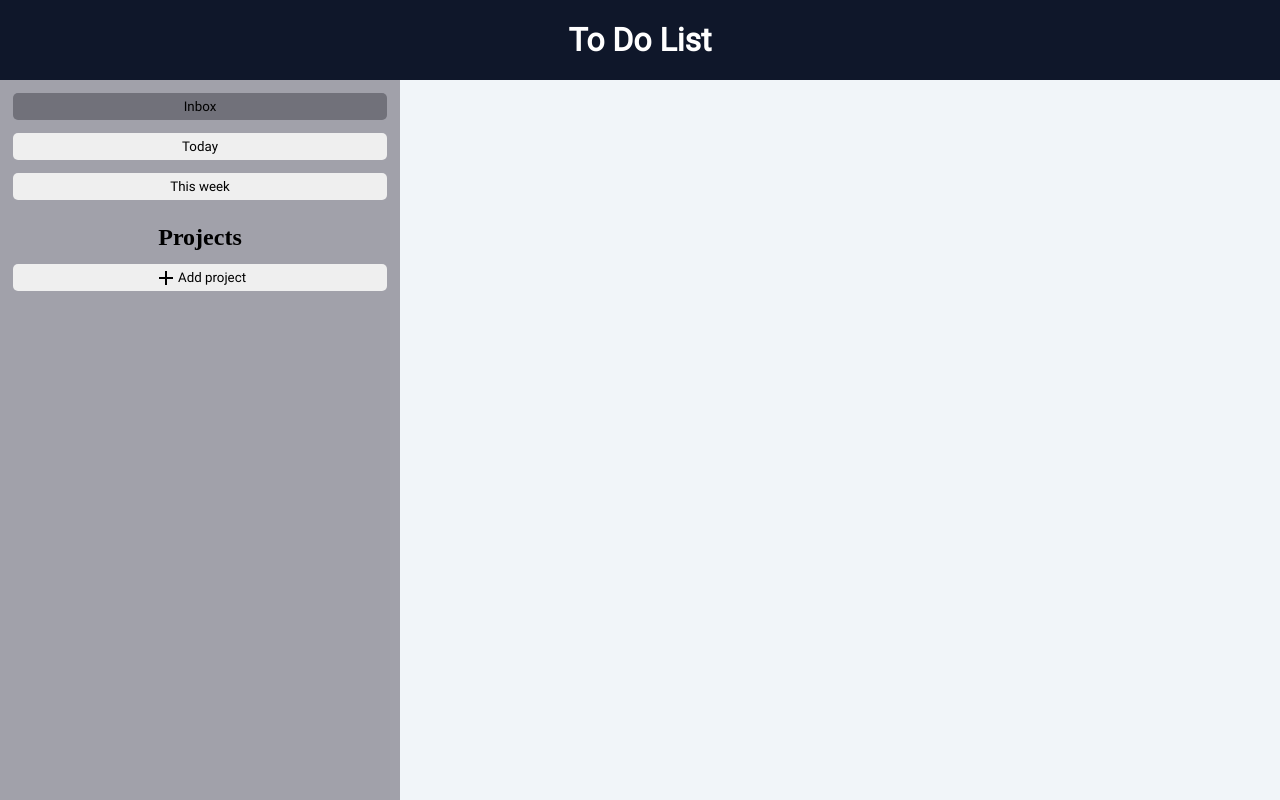
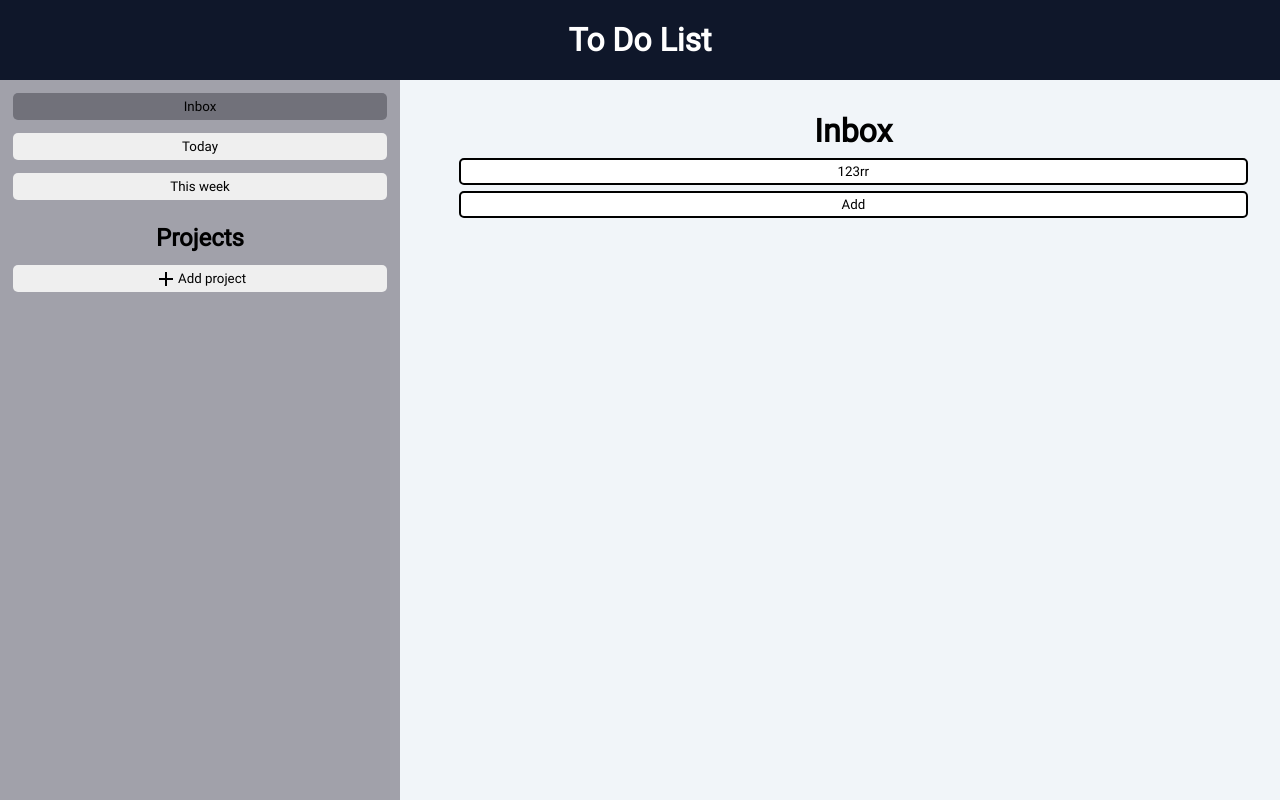
Before and after one commit to AkioKane/to-do, a website built with webpack: page src/index.html in a window 1280 px wide. Built offline with nearby package versions, Linux system fonts and the light colour scheme.

Commit message:
Add elements on container and style where

```diff
--- a/src/index.html
+++ b/src/index.html
@@ -40,7 +40,14 @@
           </div>
         </div>
       </div>
-      <div class="container-projects"></div>
+
+      <div class="container-projects">
+        <div class="content">
+          <h1>Inbox</h1>
+          <button class="item">123rr</button>
+          <button class="add-item">Add</button>
+        </div>
+      </div>
     </div>
   </div>
 
--- a/src/index.js
+++ b/src/index.js
@@ -1,6 +1,6 @@
 import "./style.css"
 import "./assets/add.svg"
-import * as btn from "./buttons"
+import * as btn from "./register"
 
 const content = document.getElementById("content")
 
--- a/src/buttons.js
+++ b/src/register.js
@@ -26,11 +26,28 @@ function activeButton() {
 function addProject() {
   const btn = document.querySelector(".add-project")
   const panel = document.querySelector(".added-project")
+  const btnAdd = document.querySelector(".btn-add")
+  const btnCancel = document.querySelector(".btn-cancel")
 
   btn.addEventListener("click", () => {
     panel.style.display = "block";
     btn.style.display = "none";
   })
+  btnAdd.addEventListener("click", () => {
+    // function add project
+    panel.style.display = "none";
+    btn.style.display = "flex";
+  })
+  btnCancel.addEventListener("click", () => {
+    panel.style.display = "none";
+    btn.style.display = "flex";
+  })
+}
+
+function addContainer() {
+  const container = document.querySelector(".container-projects")
+
+
 }
 
 module.exports = {
--- a/src/style.css
+++ b/src/style.css
@@ -13,6 +13,12 @@
   margin: 0;
   padding: 0;
   box-sizing: border-box;
+}
+
+h1,
+h2,
+button {
+  font-family: "Roboto", sans-serif;
 }
 
 .main {
@@ -64,7 +70,6 @@ header h1:hover {
   border-radius: 5px;
   height: 2em;
   transition: all 0.2s ease;
-  font-family: "Roboto", sans-serif;
 }
 
 .container .btn-item:hover {
@@ -92,7 +97,6 @@ header h1:hover {
   border-radius: 5px;
   height: 2em;
   transition: all 0.2s ease;
-  font-family: "Roboto", sans-serif;
 }
 
 .container .add-project:hover {
@@ -129,3 +133,36 @@ header h1:hover {
 .btn-cancel {
   margin-left: 2em;
 }
+
+.container-projects {
+  display: flex;
+  justify-content: center;
+}
+
+.container-projects .content {
+  display: flex;
+  flex-direction: column;
+  margin: 2em;
+  width: 100%;
+  text-align: center;
+}
+
+.container-projects .content h1 { margin-bottom: 0.25em; }
+.container-projects .content button {
+  width: 100%;
+  height: 2em;
+  margin-bottom: 0.5em;
+  border: 2px solid black;
+  border-radius: 5px;
+  background-color: white;
+  transition: all 0.2s ease;
+}
+
+.container-projects .content button:hover {
+  background-color: var(--btn-color);
+  border: none;
+}
+.container-projects .content button:active {
+  background-color: var(--btn-color);
+  border: 5px solid var(--btn-color);
+}
```
Also changed, not shown: dist/index.html, dist/main.bundle.js.
